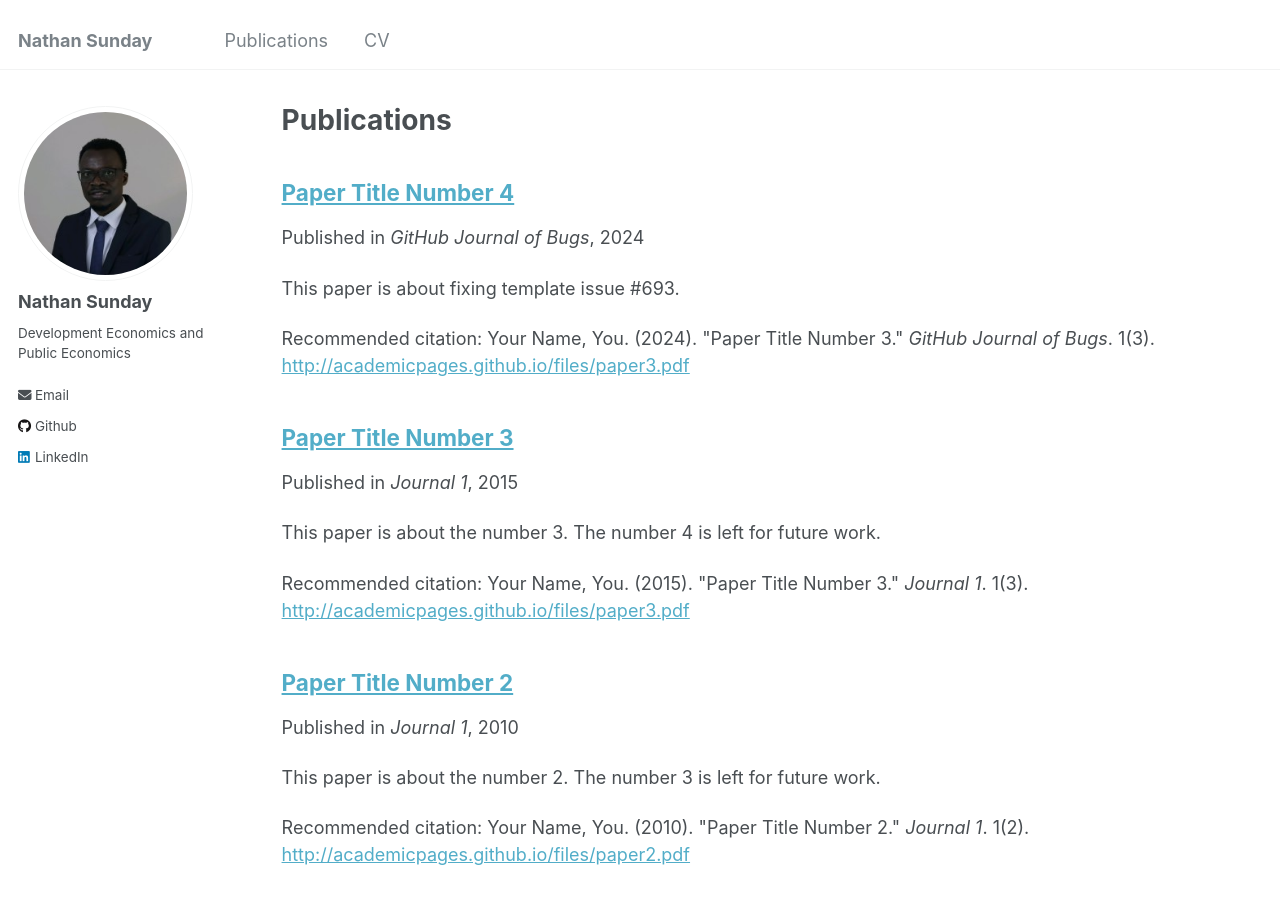
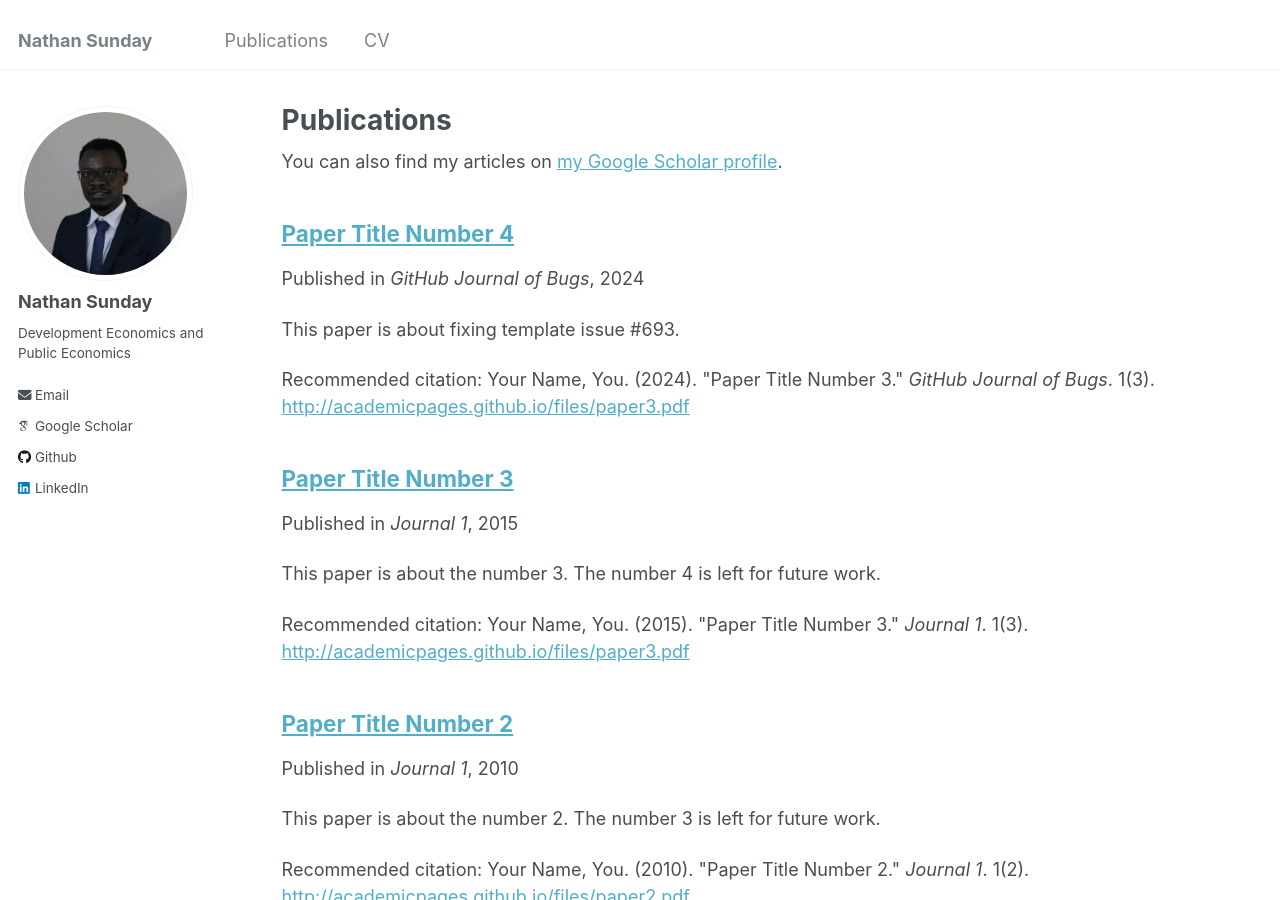
Before and after one commit to LizzyChikapa/nathan, a Jekyll site: the page built from _pages/publications.md, in a window 1280 px wide and 900 px high. Built offline with Jekyll 4.4.1, drawn with Linux system fonts in a browser that asks for light colours; some web fonts are replaced; part of the change alters nothing that is shown.

Commit message:
Update _config.yml

```diff
--- a/_config.yml
+++ b/_config.yml
@@ -86,8 +86,8 @@ author:
   location         : #"Ann Arbor, Michigan"
   employer         : #"University of Michigan, Ann Arbor"
   pubmed           : #"https://www.ncbi.nlm.nih.gov/pubmed/?term=john+snow"
-  googlescholar    : #"http://yourfullgooglescholarurl.com"
-  email            : nsunday@umich.edu
+  googlescholar    : "https://scholar.google.com/citations?hl=en&user=Ma4dAkQAAAAJ&scilu=&scisig=ANVigOsAAAAAZi281e9NnjkBO75CEkBs9hWe_94&gmla=ABOlHizIBzG-6_h3M_sl_MqikoXbT7vnRS16KmfxLraBhUqouBY6Y-d_-Kpj_Va0aAzZ3pHQq9Ydi8TB-LfKGBwBBt4jGs1-PPjQnWU&sciund=498522134651893097"
+  email            : "nsunday@umich.edu"
   researchgate     : #"https://www.researchgate.net/profile/yourprofile"
   uri              :
   bitbucket        :
```
